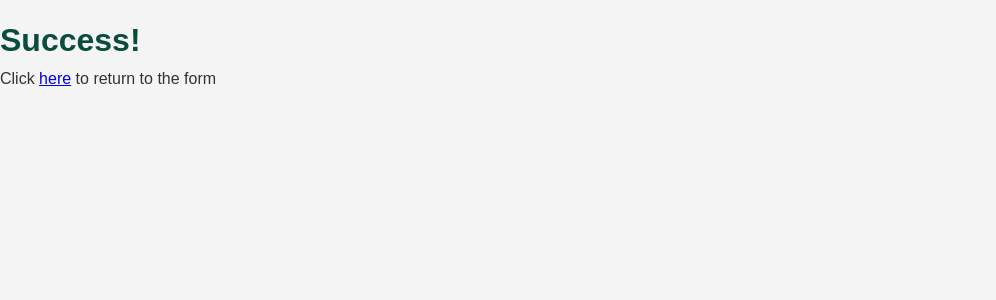
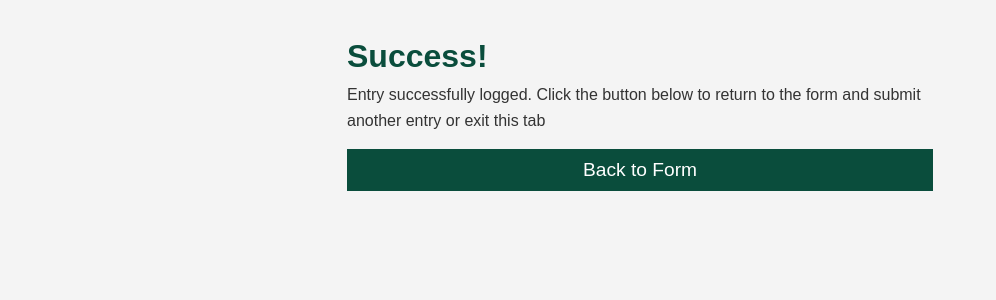
Before and after one commit to jackiexhw/bird-journal, a Flask app: template templates/success.html in a window 1280 px wide. Shown: the top 300 px of the page, without its empty margins (0-996 px from the left). Run offline with Flask 2, Linux system fonts and the light colour scheme; the template is opened without the code that fills it, so the values that code supplies are empty.

Commit message:
fix back button in success.html

```diff
--- a/app.py
+++ b/app.py
@@ -69,10 +69,16 @@ class Entries(db.Model):
 @app.route('/')
 def index():
     return render_template('login.html')
-    # return render_template('register.html')
+    return render_template('register.html')
+
+@app.route('/success/', methods=['POST'])
+def success():
+    if request.method == 'POST':
+        if request.form['success'] == "Back to Form":
+            return render_template('index.html')
 
 # submitting to /submit, array of allowed methods
-@app.route('/submit', methods=['POST'])
+@app.route('/submit/', methods=['POST'])
 def submit():
     #make sure it's post request
     if request.method == 'POST':
--- a/templates/index.html
+++ b/templates/index.html
@@ -19,7 +19,7 @@
             {% if message %}
                 <p class="message">{{ message | safe}}</p>
             {% endif %}
-            <form action="/submit" method="POST">
+            <form action="/submit/" method="POST">
                 <div class="form-group">
                     <h3>Name</h3>
                     <input
--- a/templates/success.html
+++ b/templates/success.html
@@ -7,7 +7,18 @@
         <link rel="stylesheet" href="../static/style.css">
     </head>
     <body>
-        <h1>Success!</h1>
-        <p> Click <a href="index">here</a> to return to the form</p>
+        <div class="container">
+            <h1>Success!</h1>
+
+            <p> Entry successfully logged. Click the button below to return to the form and submit another entry
+                 or exit this tab
+            </p>
+            <form action='/success/' method = 'POST'>
+                <input name="success" type="submit" value="Back to Form" class="btn" />
+            </form>
+
+
+        </div>
+
     </body>
 </html>
```
